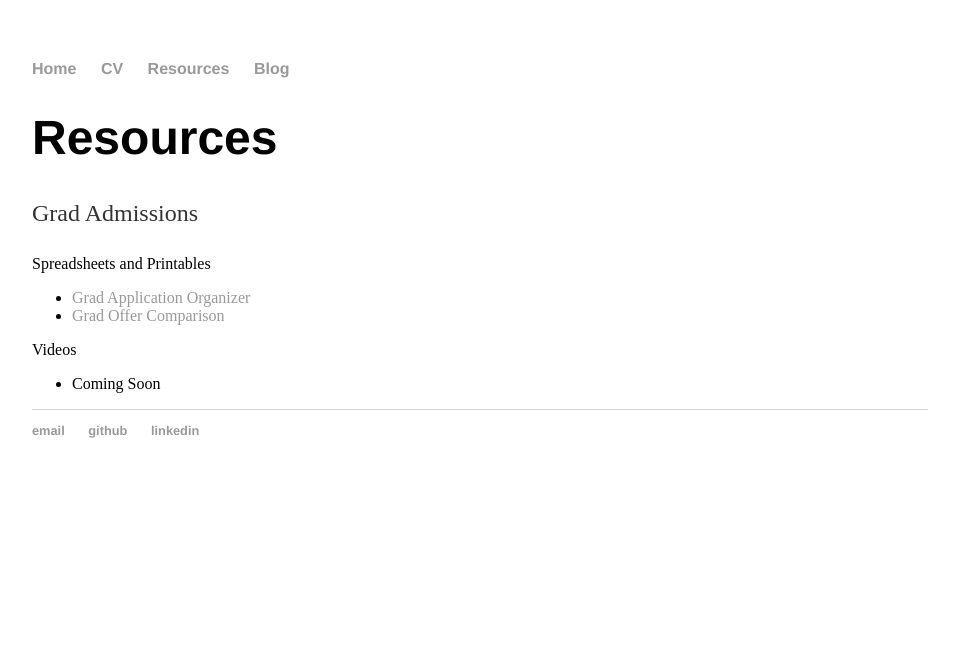
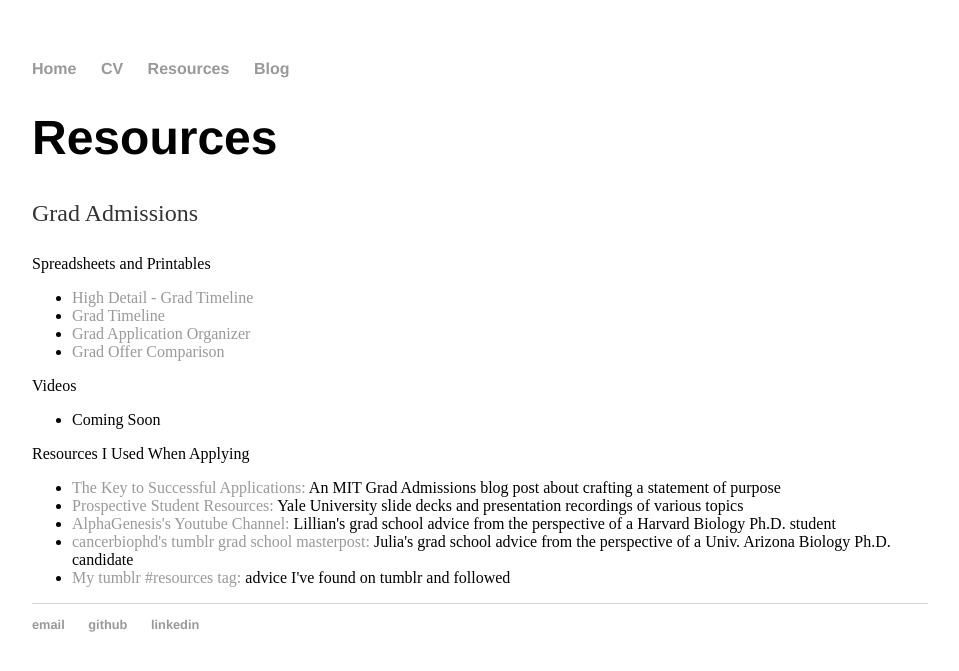
Before and after one commit to ggenszler/ggenszler.github.io, a Jekyll site: the page built from grad/index.html, in a window 1280 px wide. Shown: the top 671 px of the page, without its empty margins (160-1119 px from the left). Built offline with Jekyll 4.4.1, drawn with Linux system fonts in a browser that asks for light colours.

Commit message:
Update index.html

```diff
--- a/grad/index.html
+++ b/grad/index.html
@@ -9,11 +9,23 @@
 
 Spreadsheets and Printables
 <ul>
-    <li><a href="https://docs.google.com/spreadsheets/d/1Oo61YgKQGuOqiH_FpPZwjpjkhXABdzdOrT71mdf_QfY/edit?usp=sharing">Grad Application Organizer</a></li>
-    <li><a href="https://docs.google.com/spreadsheets/d/1D3Vb51Enj5zxtLGrWEdqA34Ffqqt82wxzCMcge3nUk0/edit?usp=sharing">Grad Offer Comparison</a></li>
+	<li><a href="https://docs.google.com/document/d/1IfKMVLEWbueH9uIZl4ZoOQ4iHBo32TxbXaNtcQop7N8/edit?usp=sharing">High Detail - Grad Timeline</a></li>
+	<li><a href="https://docs.google.com/document/d/1sXKhzbCNhgYrMF3g2wM4mPoVRy_fJRviykykDOZuvlo/edit?usp=sharing">Grad Timeline</a></li>
+	<li><a href="https://docs.google.com/spreadsheets/d/1Oo61YgKQGuOqiH_FpPZwjpjkhXABdzdOrT71mdf_QfY/edit?usp=sharing">Grad Application Organizer</a></li>
+	<li><a href="https://docs.google.com/spreadsheets/d/1D3Vb51Enj5zxtLGrWEdqA34Ffqqt82wxzCMcge3nUk0/edit?usp=sharing">Grad Offer Comparison</a></li>
 </ul>
 
 Videos
 <ul>
     <li>Coming Soon</li>
 </ul>
+
+Resources I Used When Applying
+<ul>
+	<li><a href="https://gradadmissions.mit.edu/blog/2017/Amanda_C/blog2#:~:text=The%20Statement%20of%20Purpose%20should,and%20motivation%20for%20%5Bprogram%5D.
+">The Key to Successful Applications: </a>An MIT Grad Admissions blog post about crafting a statement of purpose</li>
+	<li><a href="https://gsas.yale.edu/prospective-student-resources">Prospective Student Resources: </a>Yale University slide decks and presentation recordings of various topics</li>
+	<li><a href="https://www.youtube.com/channel/UCBfyfPZR0Cc5b-nl5vO4fbw">AlphaGenesis's Youtube Channel: </a>Lillian's grad school advice from the perspective of a Harvard Biology Ph.D. student</li>
+	<li><a href="https://cancerbiophd.tumblr.com/post/170048666670/masterpost-applying-to-grad-school">cancerbiophd's tumblr grad school masterpost: </a>Julia's grad school advice from the perspective of a Univ. Arizona Biology Ph.D. candidate</li>
+	<li><a href="https://astrodynamics-tiger-cub.tumblr.com/tagged/resources">My tumblr #resources tag: </a>advice I've found on tumblr and followed</li>
+</ul>
```
